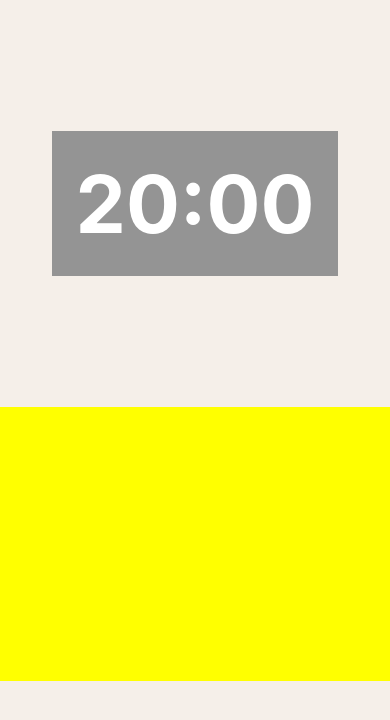
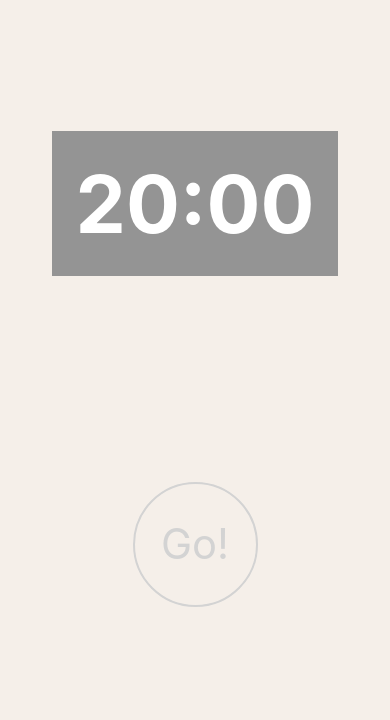
Before and after one commit to UmarChothia/Focus-Application, a React Native app: screen / in a window 390 px wide. Shown: the top 720 px of the page. Built offline with nearby package versions, Linux system fonts and the light colour scheme.

Commit message:
start timer button

```diff
--- a/src/features/timer.js
+++ b/src/features/timer.js
@@ -1,17 +1,24 @@
-import React from "react";
+import React, { useState } from "react";
 import { View, StyleSheet } from "react-native";
 import { Countdown } from '../components/countdown';
+import { RoundedButton } from '../components/button';
 
-export const Timer = ({focusTask}) => (
+export const Timer = ({focusTask}) => {
+  const [hasStarted, setHasStarted] = useState(false);;
+  return (
   <View style={styles.container}>
     <View style={styles.countdown}>
-      <Countdown isPaused onProgress={() => {}} onEnd={() => {}}/>
+    {/* Countdown timer isPaused if the countdown has not been started  */}
+      <Countdown isPaused={!hasStarted} onProgress={() => {}} onEnd={() => {}}/>
     </View>
     <View style={styles.buttonWrapper}>
-
+{/* if it isn't started, show us the start button - AND if it is started show us the pause button */}
+      {!hasStarted && (<RoundedButton title="Go!" onPress={() => setHasStarted(true)}/>)}
+     {/* {hasStarted && (<RoundedButton title="pause" onPress={() => setHasStarted(false)}/>)}*/}
     </View>
   </View>
-)
+  );
+};
 
 const styles = StyleSheet.create({
   container: {
@@ -29,6 +36,5 @@ const styles = StyleSheet.create({
     padding: 15,
     justifyContent: 'center',
     alignItems: 'center',
-    backgroundColor: 'yellow',
   }
 })
```
